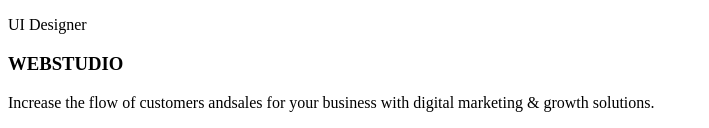
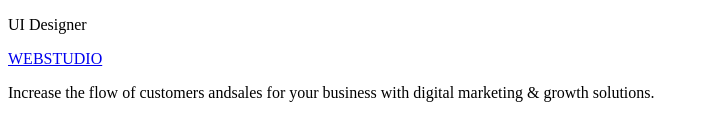
Before and after one commit to Andriy31military/goit-markup-hw-01, a plain HTML site: page index.html in a window 1280 px wide. Shown: the part 1987-2115 px from the top of the page, without its empty margins (0-709 px from the left). Drawn offline with Linux system fonts and the light colour scheme.

Commit message:
change-footer

```diff
--- a/index.html
+++ b/index.html
@@ -77,7 +77,7 @@
             </main>
 
             <footer>
-                <h3>WEBSTUDIO</h3>
+                <a href="WEBSTUDIO">WEBSTUDIO</a>
                 <p>Increase the flow of customers andsales for your business with digital marketing & growth solutions.</p>
             </footer>
         </body>
```
